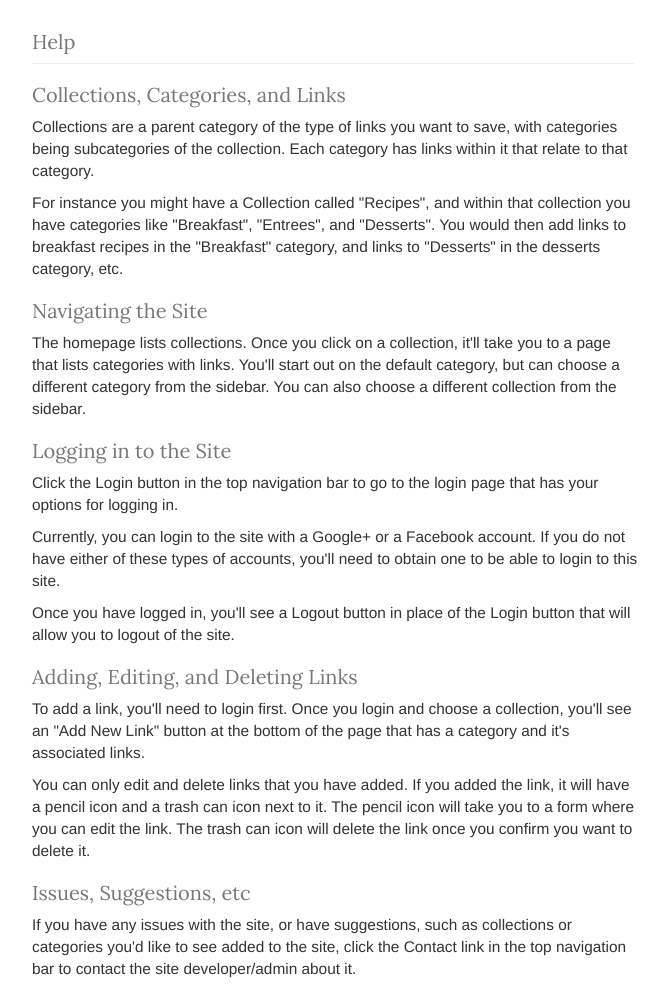
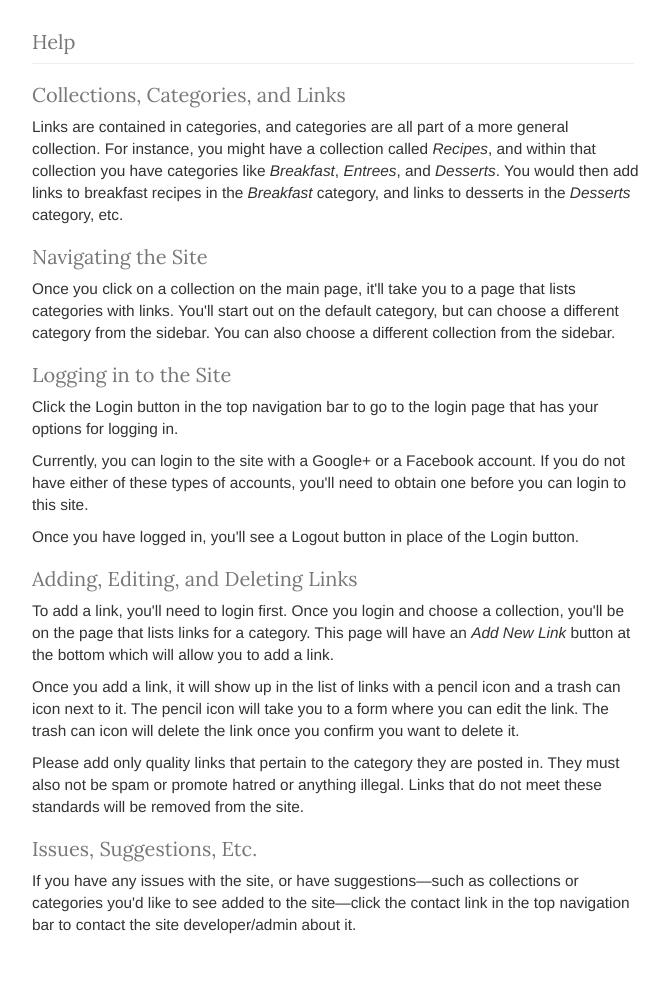
Before and after one commit to kellim/link-collector, a Flask app: page /help in a window 1280 px wide. Shown: the part 59-1049 px from the top of the page, without its empty margins (153-822 px from the left). After the commit the page ends 993 px from the top, so only its background shows below. Run offline with Flask 2, Linux system fonts and the light colour scheme; parts of the project's set-up code (start-up, migrations or seed data) failed here and were passed over; some libraries are stand-ins or nearby versions.

Commit message:
Edit about and help pages

```diff
--- a/templates/about.html
+++ b/templates/about.html
@@ -5,5 +5,10 @@
 <hr>
 <p class="info">Link Collector is a project for Udacity's Full Stack Web Developer Nanodegree created by Kelli McMillan.
 The code for Link Collector is on <a href="https://github.com/kellim/link-collector">GitHub</a>.</p>
+
+<p class="info">The assignment was to create an item catalog, so I chose links for my items. I have come across so many links related to different programming languages, frameworks, courses, etc, that I am always looking for ways to organize and share these links.</p>
+
+<p class="info">Part of the assignment included others being able to add and edit their own items, or in this case, links. This is great, because I'm always on the lookout for new and interesting links!</p>
+
 {% include "csrftoken.html" %}
 {% endblock %}
--- a/templates/help.html
+++ b/templates/help.html
@@ -4,17 +4,14 @@
 <h2 class="page-title">Help</h2>
 <hr>
 <h3 class="help">Collections, Categories, and Links</h3>
-<p class="info">Collections are a parent category of the type of links you want to
-save, with categories being subcategories of the collection. Each category
-has links within it that relate to that category.</p>
-
-<p class="info">For instance you might have a Collection called "Recipes", and
-within that collection you have categories like "Breakfast", "Entrees", and "Desserts".
-You would then add links to breakfast recipes in the "Breakfast" category, and links to
-"Desserts" in the desserts category, etc.</p>
+<p class="info">Links are contained in categories, and categories are all part of a more general
+collection. For instance, you might have a collection called <em>Recipes</em>, and
+within that collection you have categories like <em>Breakfast</em>, <em>Entrees</em>, and
+<em>Desserts</em>. You would then add links to breakfast recipes in the <em>Breakfast</em> category, and
+links to desserts in the <em>Desserts</em> category, etc.</p>
 
 <h3 class="help">Navigating the Site</h3>
-<p class="info">The homepage lists collections. Once you click on a collection, it'll take you to
+<p class="info">Once you click on a collection on the main page, it'll take you to
 a page that lists categories with links. You'll start out on the default category, but
 can choose a different category from the sidebar. You can also choose a
 different collection from the sidebar.</p>
@@ -23,25 +20,27 @@ different collection from the sidebar.</p>
 <p class="info">Click the Login button in the top navigation bar to go to the login page that has
 your options for logging in.</p>
 <p class="info">Currently, you can login to the site with a Google+ or a Facebook account. If you
-do not have either of these types of accounts, you'll need to obtain one to be able to
+do not have either of these types of accounts, you'll need to obtain one before you can
 login to this site.</p>
-<p class="info">Once you have logged in, you'll see a Logout button in place of the Login button
-that will allow you to logout of the site.</p>
+<p class="info">Once you have logged in, you'll see a Logout button in place of the Login button.</p>
 
 
 <h3 class="help">Adding, Editing, and Deleting Links</h3>
 <p class="info">To add a link, you'll need to login first.
-Once you login and choose a collection, you'll see an "Add New Link" button at the bottom of the
-page that has a category and it's associated links.</p>
+Once you login and choose a collection, you'll be on the page that lists links for a category.
+This page will have an <em>Add New Link</em> button at the bottom which will allow you to add a link.</p>
 
-<p class="info">You can only edit and delete links that you have added. If you added the link, it
-will have a pencil icon and a trash can icon next to it. The pencil icon will take you
-to a form where you can edit the link. The trash can icon will delete the link once
-you confirm you want to delete it.</p>
+<p class="info">Once you add a link, it will show up in the list of links with a pencil icon and a
+trash can icon next to it. The pencil icon will take you to a form where you can edit the link.
+The trash can icon will delete the link once you confirm you want to delete it.</p>
 
-<h3 class="help">Issues, Suggestions, etc</h3>
-<p class="info">If you have any issues with the site, or have suggestions, such as collections or
-categories you'd like to see added to the site, click the Contact link in the top
+<p class="info">Please add only quality links that pertain to the category they are
+posted in. They must also not be spam or promote hatred or anything illegal. Links that do
+not meet these standards will be removed from the site.</p>
+
+<h3 class="help">Issues, Suggestions, Etc.</h3>
+<p class="info">If you have any issues with the site, or have suggestions—such as collections or
+categories you'd like to see added to the site—click the contact link in the top
 navigation bar to contact the site developer/admin about it.</p>
 
 
```
